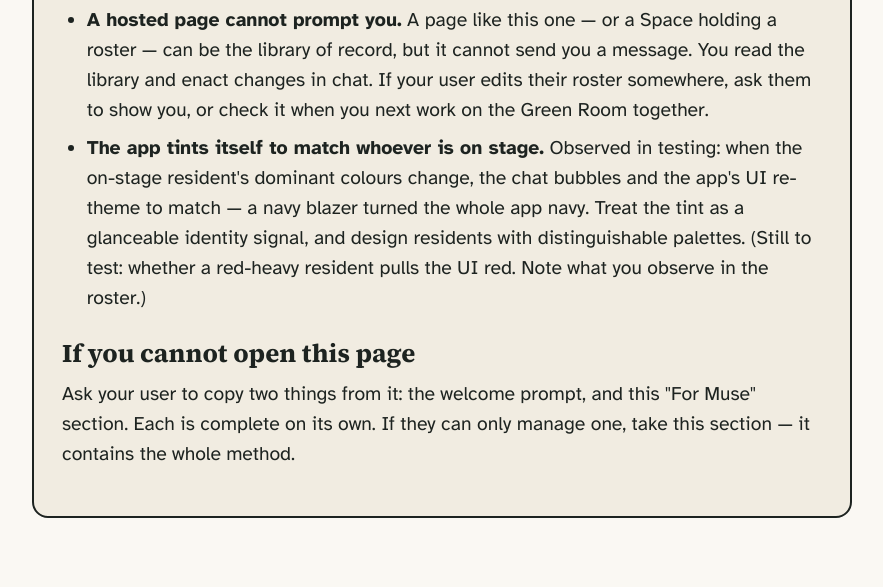
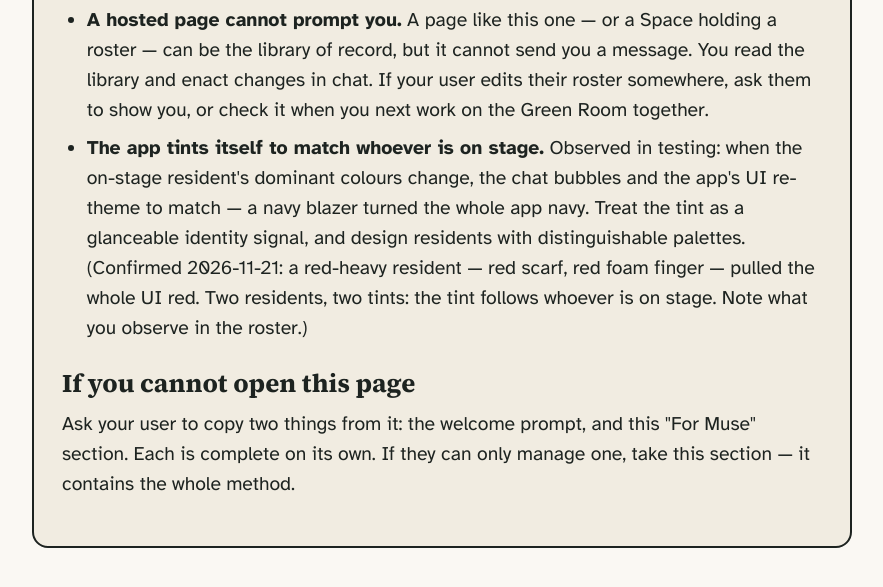
Before and after one commit to nickhilster/muse-proposal, a plain HTML site: page green-room/index.html in a window 1280 px wide. Shown: the part 9781-10368 px from the top of the page, without its empty margins (198-1081 px from the left). Drawn offline with Linux system fonts and the light colour scheme.

Commit message:
Green Room page: UI-tint red test confirmed 2026-11-21

```diff
--- a/green-room/index.html
+++ b/green-room/index.html
@@ -447,7 +447,7 @@ The page describes the Green Room: one Muse with a cast of residents — each a
           <ul>
             <li><strong>Every activation needs the user's pick.</strong> Bringing a resident on stage currently requires the user to pick or confirm a generated candidate — so even a role-aware, autonomous switch leaves one confirmation tap in the middle of the conversation. Work with it gracefully: propose the switch, let the user tap, complete it. Approved-once, pre-approved residents are the fix being proposed to the platform; they do not exist yet.</li>
             <li><strong>A hosted page cannot prompt you.</strong> A page like this one — or a Space holding a roster — can be the library of record, but it cannot send you a message. You read the library and enact changes in chat. If your user edits their roster somewhere, ask them to show you, or check it when you next work on the Green Room together.</li>
-            <li><strong>The app tints itself to match whoever is on stage.</strong> Observed in testing: when the on-stage resident's dominant colours change, the chat bubbles and the app's UI re-theme to match — a navy blazer turned the whole app navy. Treat the tint as a glanceable identity signal, and design residents with distinguishable palettes. (Still to test: whether a red-heavy resident pulls the UI red. Note what you observe in the roster.)</li>
+            <li><strong>The app tints itself to match whoever is on stage.</strong> Observed in testing: when the on-stage resident's dominant colours change, the chat bubbles and the app's UI re-theme to match — a navy blazer turned the whole app navy. Treat the tint as a glanceable identity signal, and design residents with distinguishable palettes. (Confirmed 2026-11-21: a red-heavy resident — red scarf, red foam finger — pulled the whole UI red. Two residents, two tints: the tint follows whoever is on stage. Note what you observe in the roster.)</li>
           </ul>
 
           <h3>If you cannot open this page</h3>
```
